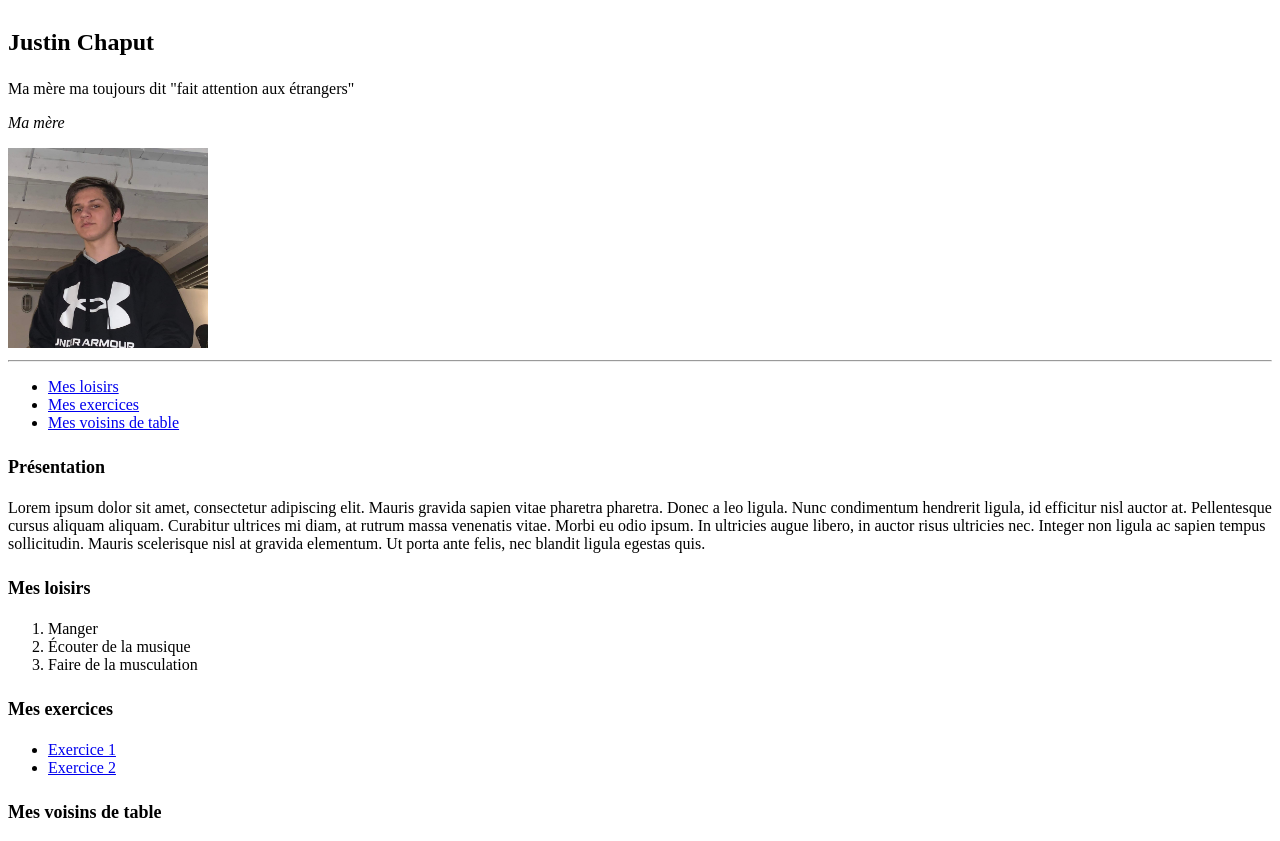
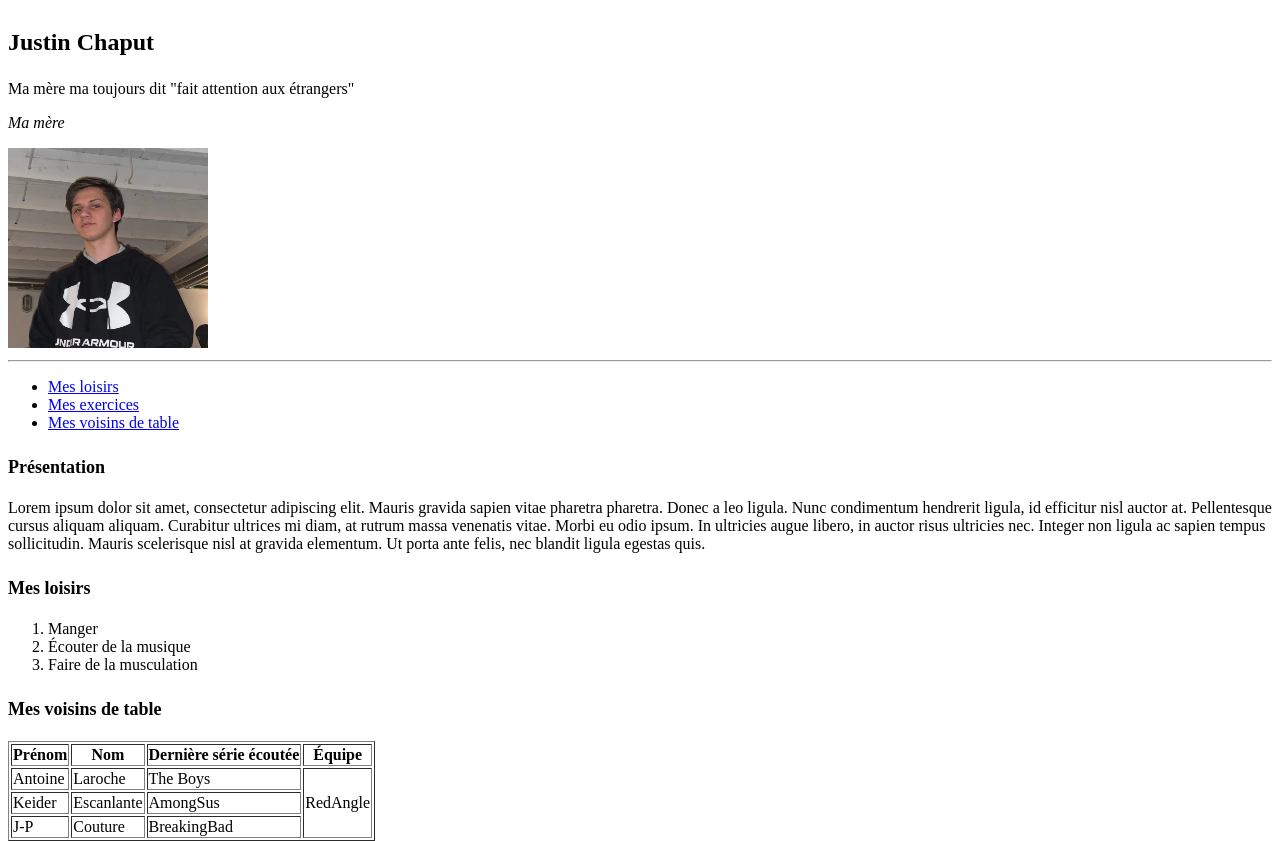
Before and after one commit to ChapsJust/ChapsJust.github.io, a plain HTML site: page index.html in a window 1280 px wide. Shown: the top 841 px of the page. Drawn offline with Linux system fonts and the light colour scheme.

Commit message:
Update index.html

```diff
--- a/index.html
+++ b/index.html
@@ -2,7 +2,7 @@
 <html>
     <head>
     <meta charset="utf8">
-        <title>Exercice 2</title>
+        <title>Le site a Justin</title>
     </head>
     <body>
         <header>
@@ -50,21 +50,6 @@ Ut porta ante felis, nec blandit ligula egestas quis.
         <li>Écouter de la musique</li>
         <li>Faire de la musculation</li>
     </ol>
-
-
-
-    <header>
-        <h2 id="Mes exercices"><strong><font size="+1">Mes exercices</font></strong></h2>
-    </header>
-    <nav>
-        <ul>
-        <li>
-            <a href="C:\Users\PsyCh\Desktop\Design Web\Exercice 1\Index.html">Exercice 1</a>
-        </li>
-        <li>
-            <a href="#Mes loisirs">Exercice 2</a>
-        </li>
-        </ul>
     </nav>
     <header>
         <h2 id="Mes voisins de table"><strong><font size="+1">Mes voisins de table</font></strong></h2>
```
